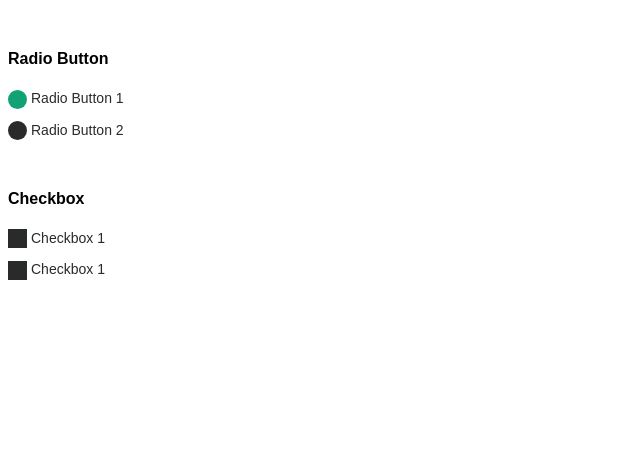
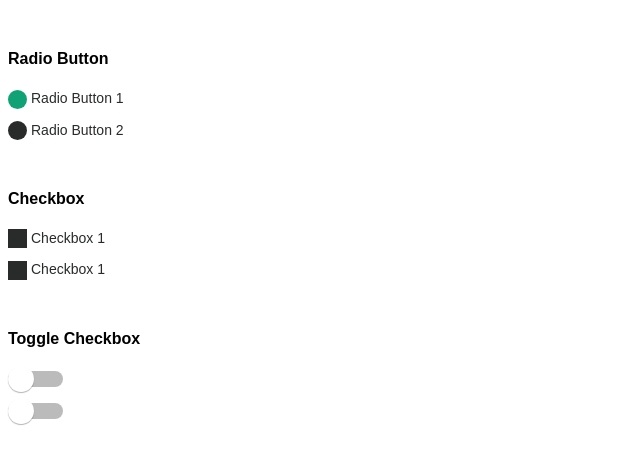
Before and after one commit to dumbluze/custom-radio-and-checkbox, a plain HTML site: page index.html in a window 1280 px wide. Shown: the whole page, without its empty margins (0-640 px from the left). Drawn offline with Linux system fonts and the light colour scheme.

Commit message:
Toggle Checkbox

```diff
--- a/css/style.css
+++ b/css/style.css
@@ -8,7 +8,7 @@ h4{
   margin-top: 50px;
 }
 
-/* ===== */
+/* == Radio == */
 input[type="radio"] {
   display: none;
 }
@@ -36,7 +36,7 @@ input[type="radio"] + label span, input[type="radio"]:checked + label span {
   transition: background-color 0.4s linear;
 }
 
-/* ===== */
+/* == Checkbox == */
 input[type="checkbox"] {
   display: none;
 }
@@ -62,3 +62,61 @@ input[type="checkbox"] + label span, input[type="checkbox"]:checked + label span
   -moz-transition: background-color 0.4s linear;
   transition: background-color 0.4s linear;
 }
+
+/*== Toggle Checkbox ==*/
+.check-toggle {
+  position: relative;
+  top: 2px;
+  margin-right: 15px
+}
+.check-toggle label {
+  width: 55px;
+  display: block;
+  position: relative;
+  cursor: pointer
+}
+.check-toggle label:hover span:after {
+  box-shadow: 0px 3px 3px rgba(0, 0, 0, 0.3)
+}
+.check-toggle input {
+  opacity: 0;
+  visibility: hidden;
+  position: absolute
+}
+.check-toggle span {
+  display: inline-block;
+  background: #bbb;
+  position: relative;
+  border-radius: 10px;
+  height: 16px;
+  -webkit-transition: 0.2s;
+  transition: 0.2s;
+  width: 55px
+}
+.check-toggle span:after {
+  content: "";
+  padding: 0;
+  border-radius: 50%;
+  position: absolute;
+  box-sizing: content-box;
+  line-height: 2;
+  background: #fff;
+  -webkit-transition: 0.4s;
+  transition: 0.4s;
+  color: #9e9e9e;
+  top: -5px;
+  width: 26px;
+  height: 26px;
+  -webkit-transition: 0.2s;
+  transition: 0.2s;
+  left: 0;
+  box-shadow: 0px 1px 1px rgba(0, 0, 0, 0.3)
+}
+.check-toggle input:checked  + span {
+  background: #E41937
+}
+.check-toggle input:checked  + span:after {
+  background: #10A274;
+  left: 30px;
+  color: #fff
+}
--- a/index.html
+++ b/index.html
@@ -6,7 +6,6 @@
 		<link rel="stylesheet" type="text/css" href="css/style.css">
 	</head>
 	<body>
-
 		<h4>Radio Button</h4>
 		<div>
 			<input type="radio" id="radio01" name="radio" checked />
@@ -19,12 +18,27 @@
 
 		<h4>Checkbox</h4>
 		<div>
-		<input type="checkbox" name="" value="" id="checkbox01">
-		<label for="checkbox01"><span></span>Checkbox 1</label>
+			<input type="checkbox" name="" value="" id="checkbox01">
+			<label for="checkbox01"><span></span>Checkbox 1</label>
 		</div>
 		<div>
-		<input type="checkbox" name="" value="" id="checkbox02">
-		<label for="checkbox02"><span></span>Checkbox 1</label>
+			<input type="checkbox" name="" value="" id="checkbox02">
+			<label for="checkbox02"><span></span>Checkbox 1</label>
+		</div>
+
+		<h4>Toggle Checkbox</h4>
+		<div class="check-toggle">
+			<label>
+				<input type="checkbox">
+				<span></span>
+			</label>
+		</div>
+
+			<div class="check-toggle">
+			<label>
+				<input type="checkbox">
+				<span></span>
+			</label>
 		</div>
 
 	</body>
```
